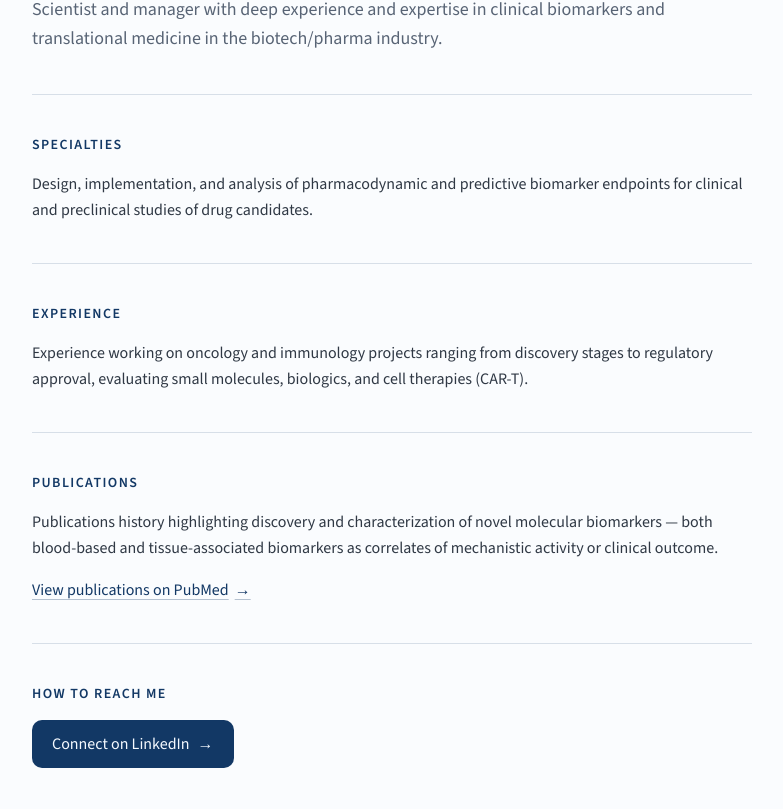
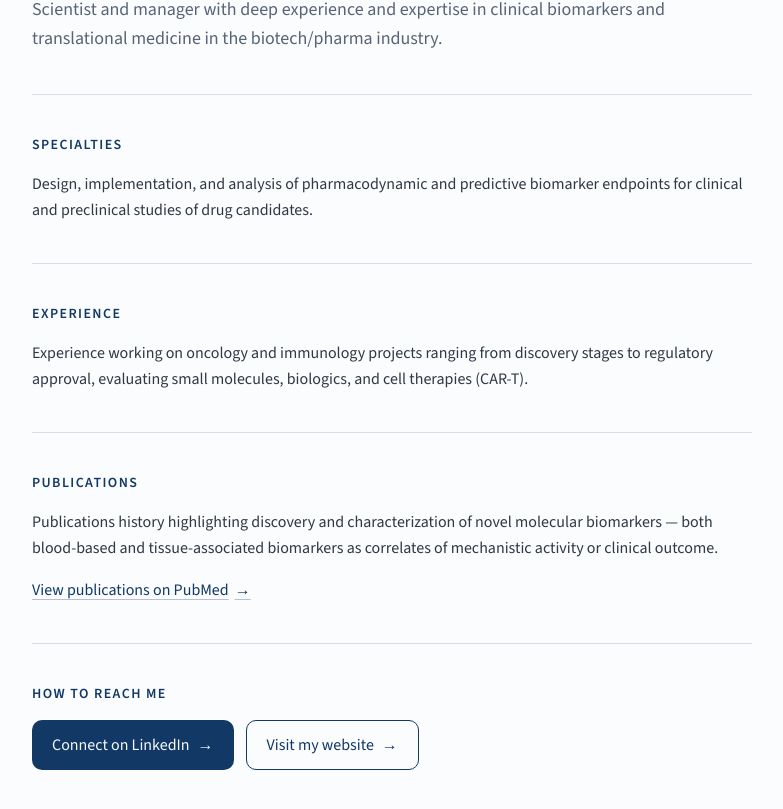
Before and after one commit to sdeprimo/My-page-biomarkers-and-translational-medicine, a Next.js app: page / in a window 1280 px wide. Shown: the part 249-1058 px from the top of the page, without its empty margins (248-1031 px from the left). Built offline with nearby package versions, Linux system fonts and the light colour scheme.

Commit message:
Add personal website link

```diff
--- a/components/contact.tsx
+++ b/components/contact.tsx
@@ -4,15 +4,26 @@ export function Contact() {
       <h2 className="text-sm font-semibold uppercase tracking-widest text-primary">
         How to reach me
       </h2>
+      <div className="mt-4 flex flex-wrap gap-3">
         <a
           href="https://linkedin.com/in/sam-deprimo-7091841"
           target="_blank"
           rel="noopener noreferrer"
-        className="mt-4 inline-flex items-center gap-2 rounded-lg bg-primary px-5 py-3 text-base font-medium text-primary-foreground transition-opacity hover:opacity-90"
+          className="inline-flex items-center gap-2 rounded-lg bg-primary px-5 py-3 text-base font-medium text-primary-foreground transition-opacity hover:opacity-90"
         >
           Connect on LinkedIn
           <span aria-hidden="true">&rarr;</span>
         </a>
+        <a
+          href="https://biomarker-nexus.com"
+          target="_blank"
+          rel="noopener noreferrer"
+          className="inline-flex items-center gap-2 rounded-lg border border-primary px-5 py-3 text-base font-medium text-primary transition-colors hover:bg-primary hover:text-primary-foreground"
+        >
+          Visit my website
+          <span aria-hidden="true">&rarr;</span>
+        </a>
+      </div>
     </section>
   )
 }
```
Lines whose indentation alone changed are shown as unchanged.
